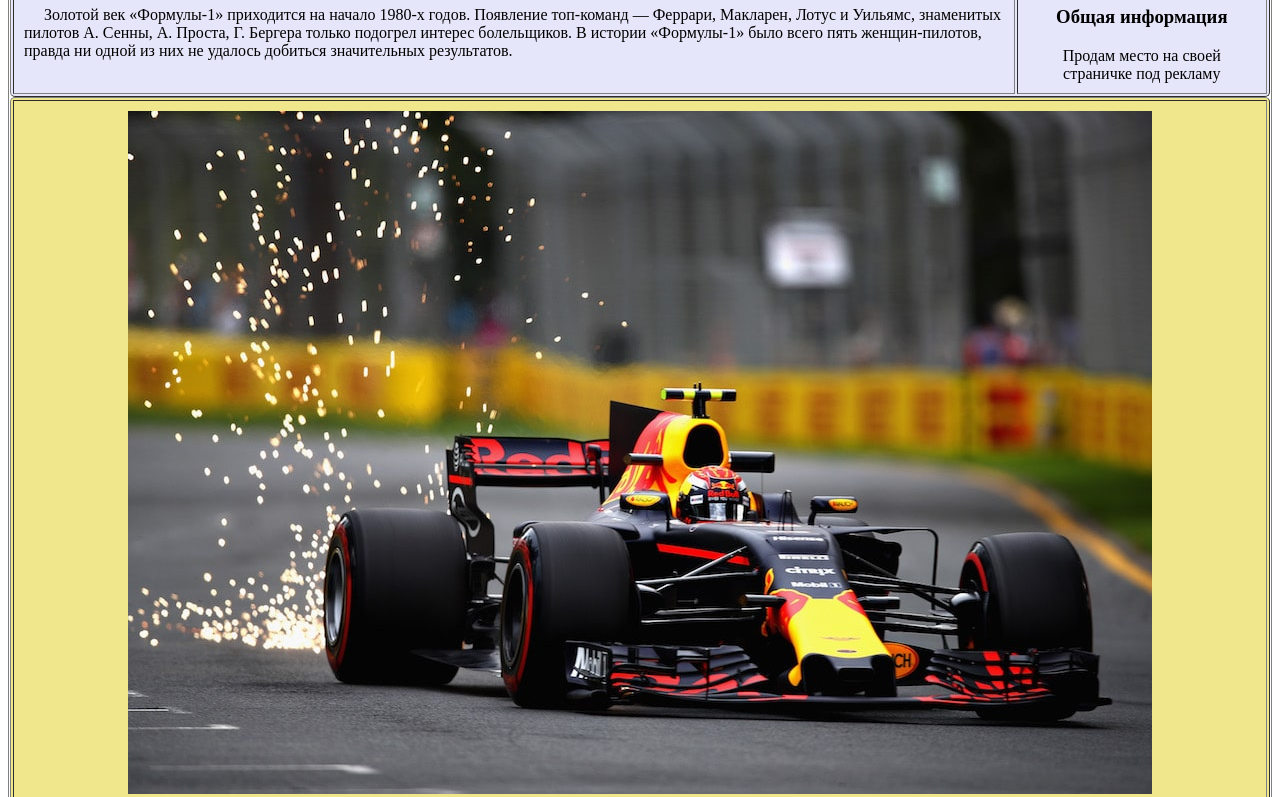
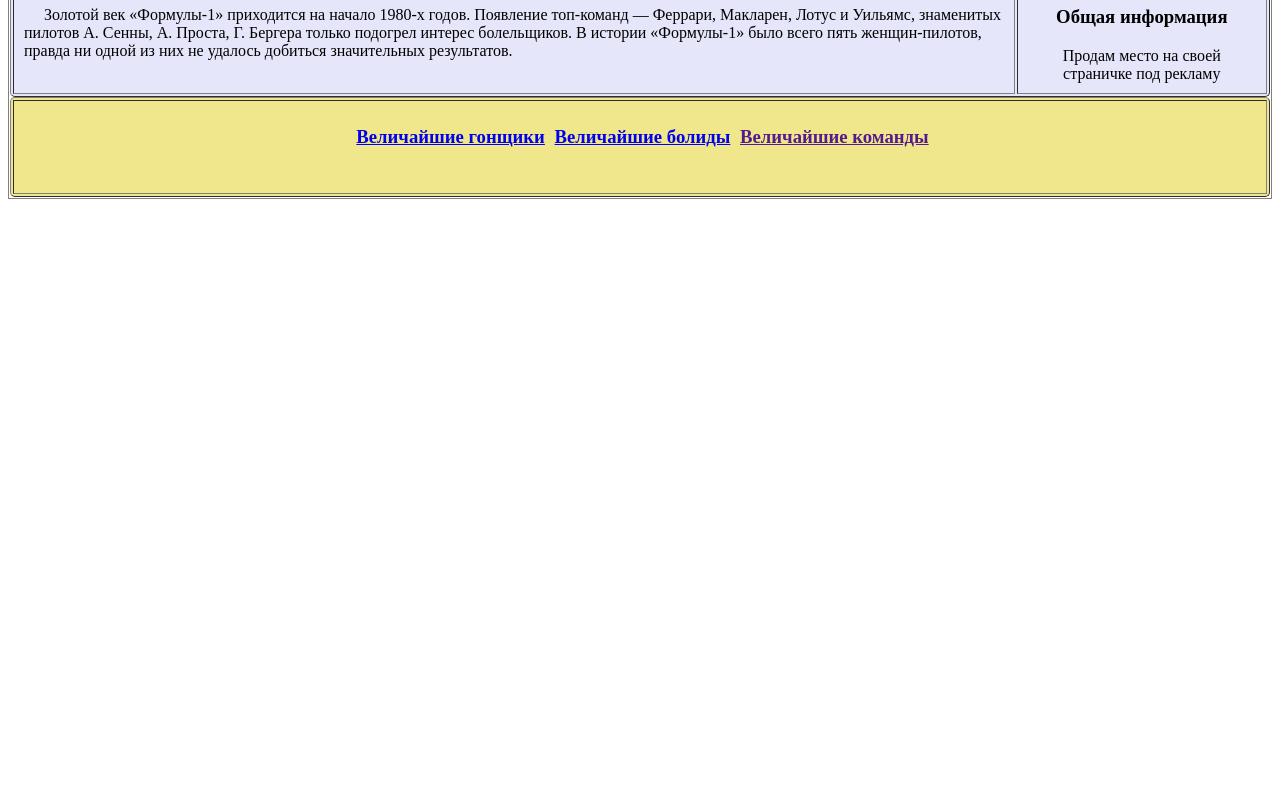
Before and after one commit to SeBkX7/sebk.github.io, a plain HTML site: page index.html in a window 1280 px wide. Shown: the part 302-1099 px from the top of the page. After the commit the page ends 800 px from the top, so only its background shows below. Drawn offline with Linux system fonts and the light colour scheme.

Commit message:
Update index.html

```diff
--- a/index.html
+++ b/index.html
@@ -107,7 +107,20 @@
 <tr>
 <th>
 <h3>
-<img src="glavnyi_ekran.jpg">
+<a href="pages/velikie_gonshiki.html">
+
+
+
+<span style="margin-left:5px;">Величайшие гонщики</span></a>
+
+
+<a href="pages/velikie_bolidy.html">
+
+<span style="margin-left:5px;">Величайшие болиды</span;></a>
+
+<a href="">
+
+<span style="margin-left:5px;">Величайшие команды</span></a>
 </h3>
 </th>
 </tr>
```
